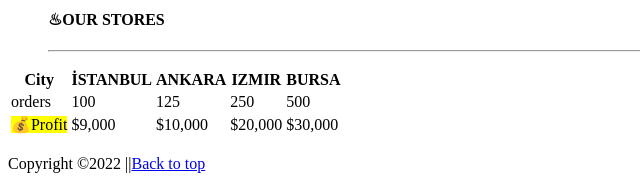
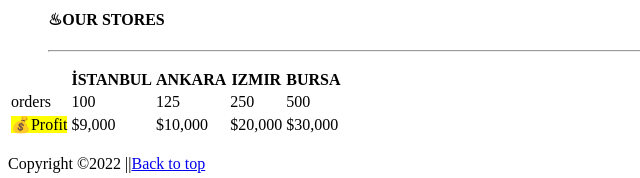
Before and after one commit to kocaman14/coffeeaddictv2, a plain HTML site: page numbers.html in a window 1280 px wide. Shown: the part 818-996 px from the top of the page, 0-640 px from the left. Drawn offline with Linux system fonts and the light colour scheme.

Commit message:
Update numbers.html

```diff
--- a/numbers.html
+++ b/numbers.html
@@ -40,7 +40,7 @@
         <table>
           <tbody>
             <tr>
-              <th>City</th>
+              <th></th>
               <b>
 
                 <th>İSTANBUL</th>
```
